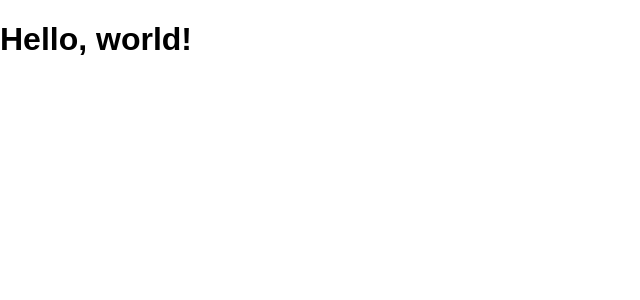
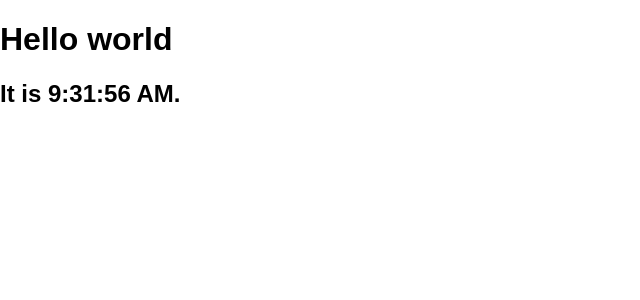
Before and after one commit to FRANKIETANG/React-demo, a React (Create React App) app: page / in a window 1280 px wide. Shown: the top 300 px of the page, without its empty margins (0-640 px from the left). Built offline with nearby package versions, Linux system fonts and the light colour scheme.

Commit message:
Updating the Rendered Element

```diff
--- a/src/index.js
+++ b/src/index.js
@@ -4,7 +4,17 @@
 import App from './App';
 import registerServiceWorker from './registerServiceWorker';
 
-ReactDOM.render(
-    <h1>Hello, world!</h1>,
-    document.getElementById('root')
-)
+function tick() {
+    const element = (
+        <div>
+            <h1>Hello world</h1>
+            <h2>It is {new Date().toLocaleTimeString()}.</h2>
+        </div>
+    )
+    ReactDOM.render(
+        element,
+        document.getElementById('root')
+    )
+}
+
+setInterval(tick, 1000)
```
